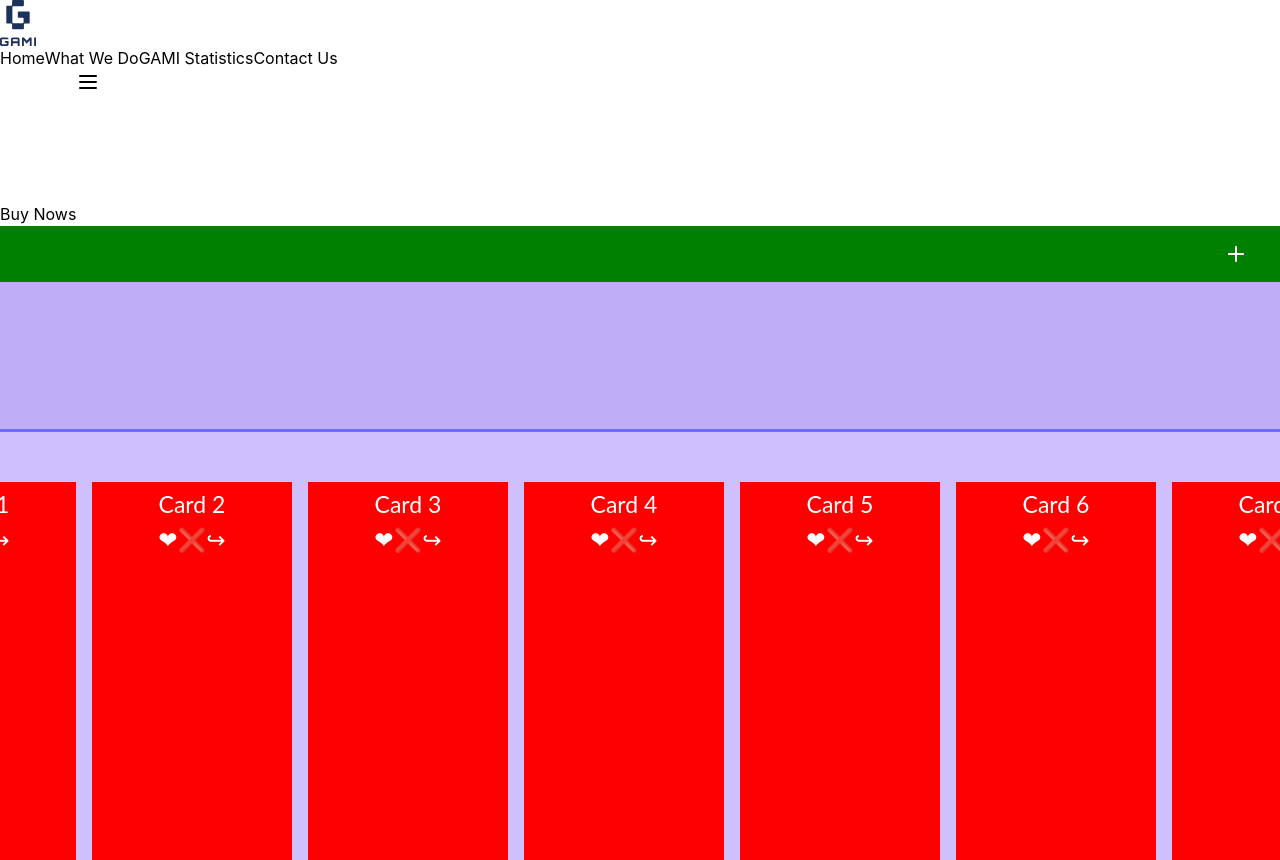
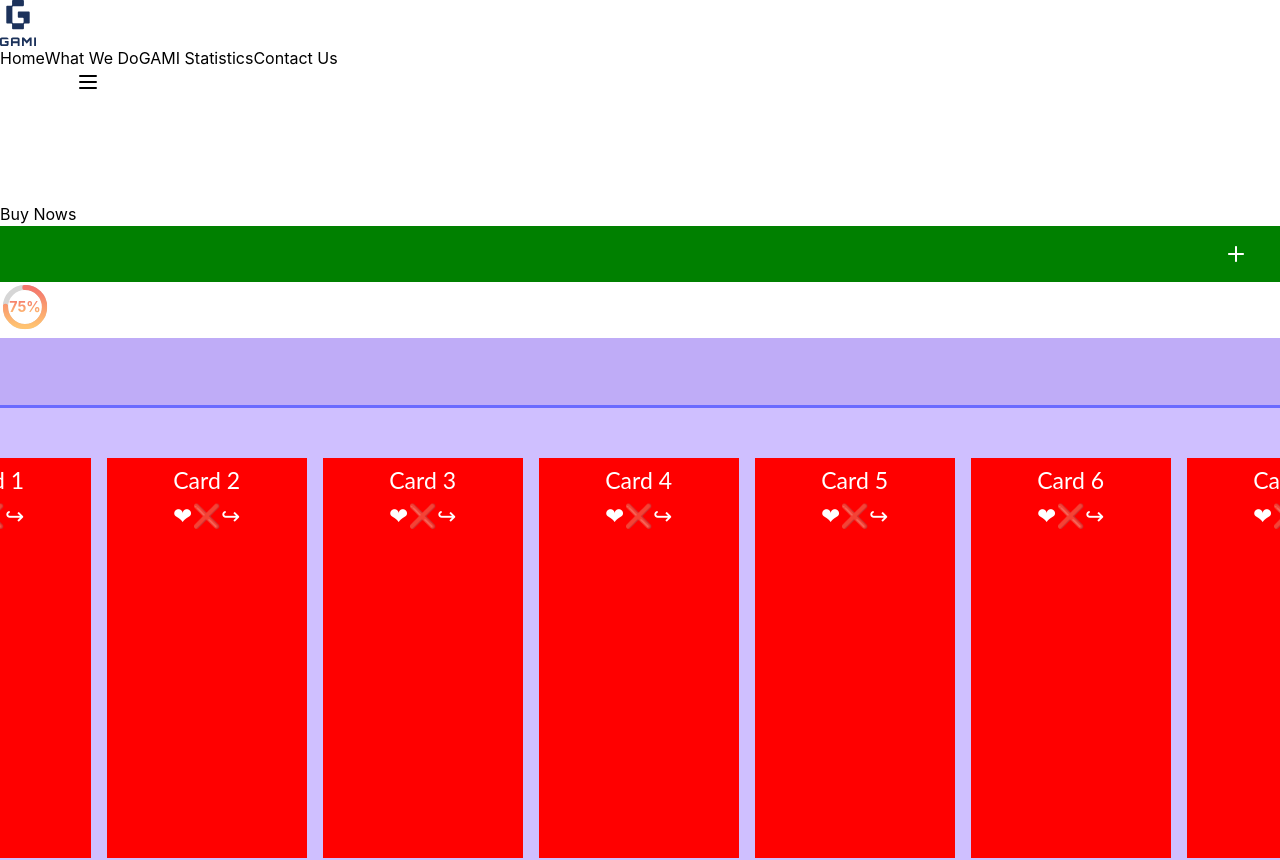
Before and after one commit to Ethemkizilyer/framer-motion, a React (Create React App) app: page /statistics in a window 1280 px wide. Shown: the top 860 px of the page. Built offline with nearby package versions, Linux system fonts and the light colour scheme; what @material-tailwind/react would draw is missing.

Commit message:
feat: gami page slider added

```diff
--- a/package.json
+++ b/package.json
@@ -11,9 +11,12 @@
     "@testing-library/user-event": "^13.5.0",
     "axios": "^1.3.3",
     "dotenv": "^16.0.3",
+    "easy-pie-chart": "^2.1.7",
     "firebase": "^9.17.1",
     "framer-motion": "^9.0.2",
     "react": "^18.2.0",
+    "react-circular-progressbar": "^2.1.0",
+    "react-customizable-progressbar": "^1.2.0",
     "react-dom": "^18.2.0",
     "react-firebase-hooks": "^5.1.1",
     "react-icons": "^4.7.1",
--- a/src/pages/GAMI.jsx
+++ b/src/pages/GAMI.jsx
@@ -1,8 +1,83 @@
-import { motion, AnimatePresence } from "framer-motion";
-import { useState } from "react";
+import { motion, AnimatePresence, animate } from "framer-motion";
+import { useEffect, useRef, useState } from "react";
 import styled from "styled-components";
 import { useAnimation } from "framer-motion";
+import { CircularProgressbar } from "react-circular-progressbar";
+import "react-circular-progressbar/dist/styles.css";
+import { Text } from "@chakra-ui/core";
 
+
+
+const Progress = ({ strokeWidth, percentage }) => {
+  const radius = 50 - strokeWidth / 2;
+  const pathDescription = `
+      M 50,50 m 0,-${radius}
+      a ${radius},${radius} 0 1 1 0,${2 * radius}
+      a ${radius},${radius} 0 1 1 0,-${2 * radius}
+    `;
+
+  const diameter = Math.PI * 2 * radius;
+  const progressStyle = {
+    stroke: "url(#myGradient)",
+    strokeLinecap: "round",
+    strokeDasharray: `${diameter}px ${diameter}px`,
+    strokeDashoffset: `${((100 - percentage) / 100) * diameter}px`,
+    animate:"1000"
+  };
+
+  return (
+    <svg
+      className={"CircularProgressbar"}
+      fill="url(#myGradient)"
+      viewBox="0 0 100 100"
+      width="50"
+      height="50"
+
+    >
+
+      <defs>
+        <linearGradient id="myGradient" gradientTransform="rotate(90)">
+          <stop offset="0%" stop-color="#f4756c" />
+          <stop offset="100%" stop-color="#ffc371" />
+        </linearGradient>
+      </defs>
+      <path
+        className="CircularProgressbar-trail"
+        d={pathDescription}
+        strokeWidth={strokeWidth}
+        fillOpacity={0}
+        style={{
+          stroke: "#d6d6d6",
+        }}
+      />
+
+      <path
+        className="CircularProgressbar-path"
+        d={pathDescription}
+        strokeWidth={strokeWidth}
+        fillOpacity={0}
+        style={progressStyle}
+
+      />
+
+      <text
+        className="CircularProgressbar-text"
+        x={50}
+        y={50}
+        style={{
+          fill: "url(#myGradient)",
+          fontSize: "32px",
+          fontWeight: "bolder",
+          dominantBaseline: "central",
+          textAnchor: "middle",
+          // fill: "red", // Metnin iç rengini kırmızı yapmak için "fill" özelliğini kullanıyoruz.
+        }}
+      >
+        {`${percentage}%`}
+      </text>
+    </svg>
+  );
+};
 
 const ca = [
   {
@@ -147,6 +222,37 @@ const GAMI = () => {
     setArr(newList);
   };
 
+ const [percentage, setPercentage] = useState(0);
+
+ useEffect(() => {
+   setTimeout(() => {
+     if (percentage < 90) {
+       setPercentage(percentage + 1);
+     }
+   }, 50);
+ }, [percentage]);
+
+const [say, setSay] = useState(1);
+ const slideContainerRef = useRef(null);
+
+  const handleSlide = (direction) => {
+    const slideContainer = slideContainerRef.current;
+
+    if (direction === "left") {
+      setSay(say - 1);
+      slideContainer.scrollBy({
+        left: "-100%",
+        behavior: "smooth",
+      });
+    } else {
+      setSay(say + 1);
+      slideContainer.scrollBy({
+        left: "100%",
+        behavior: "smooth",
+      });
+    }
+  };
+
   return (
     <div className="mt-20 w-100 h-[90vh] border bg-orange-100 relative overflow-hidden">
       <Header>
@@ -181,23 +287,47 @@ const GAMI = () => {
         <Link variants={linkVariants}>gallery</Link>
       </Nav>
 
+      <motion.div
+        animate={{ scale: [0.8, 1.1, 0.8] }}
+        transition={{ duration: 1, repeat: Infinity }}
+        style={{ display: "inline-block" }}
+      >
+        <Progress strokeWidth={12} percentage={75} />
+      </motion.div>
+
       <div
         style={{
           display: "flex",
           justifyContent: "center",
           alignContent: " center",
           alignItems: "center",
-          height: "100vh",
+          height: "80vh",
           backgroundColor: " #bfacf7",
+          position: "relative",
         }}
       >
+        {" "}
+        <button
+          disabled={say == 1}
+          onClick={() => handleSlide("left")}
+          className="absolute left-8 top-[50%]"
+        >
+          ◀
+        </button>
+        <button
+          onClick={() => handleSlide("right")}
+          className="absolute top-[50%] right-8"
+        >
+          ▶
+        </button>
         <div
+          ref={slideContainerRef}
           style={{
             border: "3px solid #6a6aff",
             borderRadius: "15px",
             backgroundColor: "#cfbfff",
           }}
-          className="card-list w-[670px] bg-slate-500 overflow-hidden border"
+          className="card-list w-[700px] bg-slate-500 overflow-hidden border "
         >
           <AnimatePresence
             style={{
@@ -278,8 +408,6 @@ const GAMI = () => {
                                 opacity: 0,
                                 x: -600,
                                 transition: { delay: i * 0.1, duration: 0.5 },
-                                height: "50px",
-                                width: "50px",
                               };
                             } else {
                               return {
```
Also changed, not shown: src/App.css (line endings or trailing spaces), 1 other file (tests, documents, lock files or other folders).
